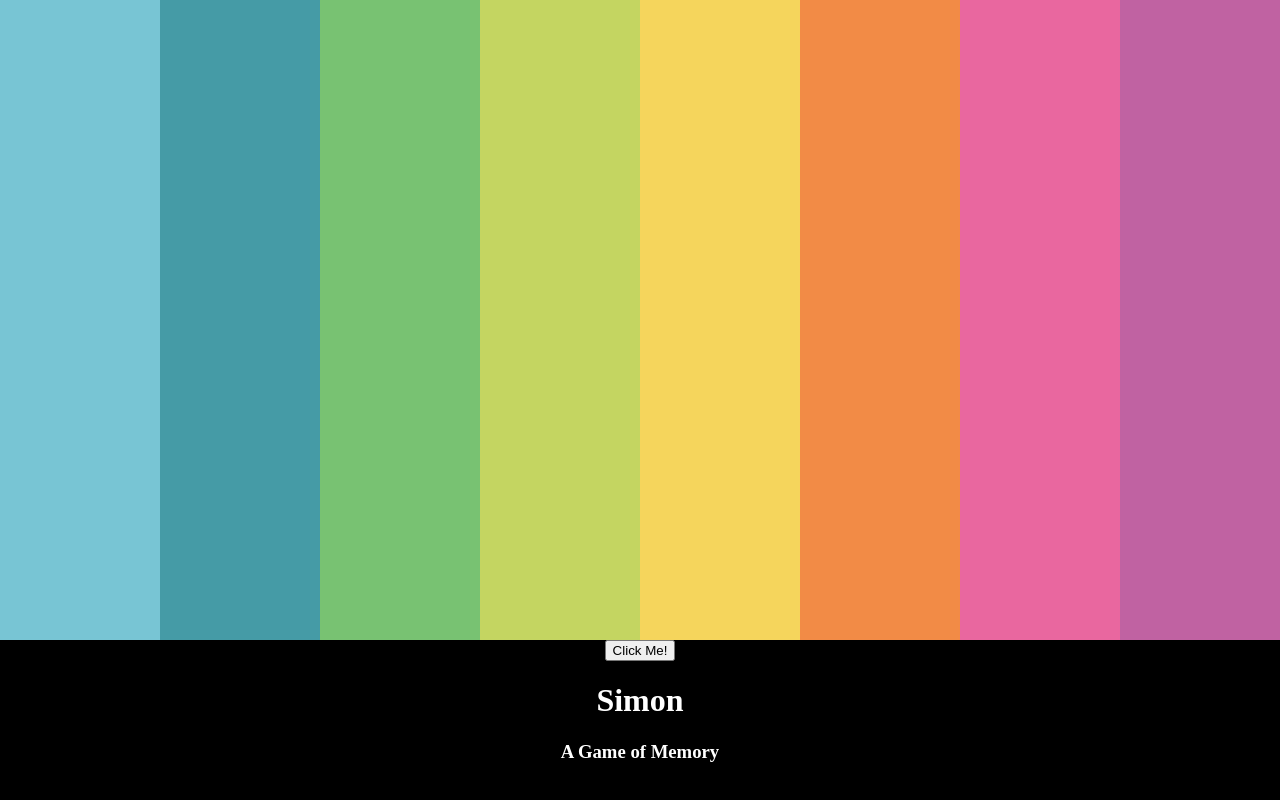
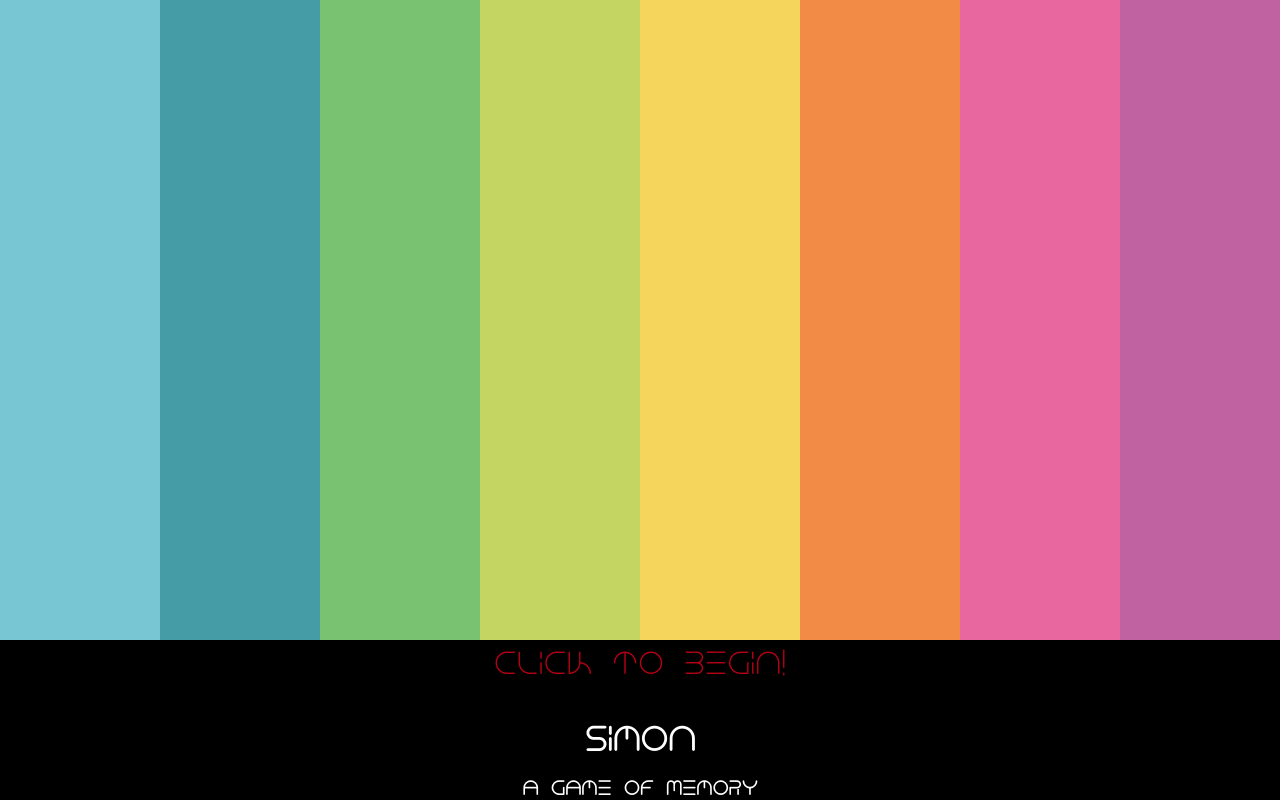
Before and after one commit to jgrune/simon, a plain HTML site: page index.html in a window 1280 px wide. Drawn offline with nearby package versions, Linux system fonts and the light colour scheme; a web font is replaced by a local one.

Commit message:
style adjustmdjustments

```diff
--- a/index.html
+++ b/index.html
@@ -26,14 +26,15 @@
     <div class="circle" id="orange"></div>
     <div class="circle" id="pink"></div>
     <div class="circle" id="pink2"></div>
-
-
-
   </main>
 
   <footer>
-    <button id = "clickMe">Click Me!</button>
-    <button id = "playAgain">Play Again?</button>
+    <div>
+      <button id = "clickMe">Click To Begin!</button>
+    </div>
+    <div>
+      <button id = "playAgain">Play Again</button>
+    </div>
 
     <h1>Simon</h1>
     <h3>A Game of Memory</h3>
--- a/main.css
+++ b/main.css
@@ -1,22 +1,56 @@
+@font-face{
+font-family:'neon';
+src: url('NEON CLUB MUSIC.otf');
+}
+
 body{
   margin: 0;
-  text-align: center;
   background-color: black;
   color: white;
-}
-
-.circle {
-  height: 80vh;
-  height: 80vh;
-  flex-grow: 1
+  font-family: neon, sans-serif;
 }
 
 main {
   display: flex;
   width: 100%;
   flex-wrap: none;
+}
 
+footer {
+  display: flex;
+  flex-direction: column;
+  justify-content: space-between;
+  align-items: center;
+  height: 20vh;
+  flex-shrink: 0;
 }
+
+h1, h3 {
+  margin: 0;
+}
+
+button{
+  font-family: neon, sans-serif;
+  font-size: 30px;
+  background-color: transparent;
+  border: none;
+  color: white;
+  margin: 10px 0 0 0;
+  animation: test 1s infinite;
+}
+
+@keyframes test {
+  0% {color: #B70015;}
+  50% {color: white;}
+  100% {color: #B70015;}
+}
+
+.circle {
+  height: 80vh;
+  flex-grow: 1
+}
+
+
 
 #blue {
   background-color: #78C5D4;
@@ -50,11 +84,6 @@
   background-color: #C062A2;
 }
 
-
-#clickkMe {
-
-}
-
 #playAgain {
   display: none;
 }
--- a/script.js
+++ b/script.js
@@ -7,7 +7,7 @@
 
 }
 
-//start game when button is clicked
+//set click events
 $('#clickMe').on('click', startGame);
 $('main div').on('click', userSequence);
 $('#playAgain').on('click', function(){
@@ -26,6 +26,7 @@
   var colorIndex = Math.floor(Math.random()*8);
   gameData.simonSeq.push($('main div').eq(colorIndex).attr('id'))
   // console.log(gameData.simonSeq);
+
 }
 
 function blinkSequence(){
@@ -58,9 +59,9 @@
 
     if (x === false){
       console.log('no match');
-      $('div, body').css('background-color', 'red')
+      $('body').css('background-color', '#DF001B')
       setTimeout(function () {
-        $('div, body').removeAttr('style');
+        $('body').removeAttr('style');
       }, 500);
         $('#playAgain').css('display','inline');
       //function to start over
```
Also changed, not shown: NEON CLUB MUSIC.otf (added), 1 other file.
